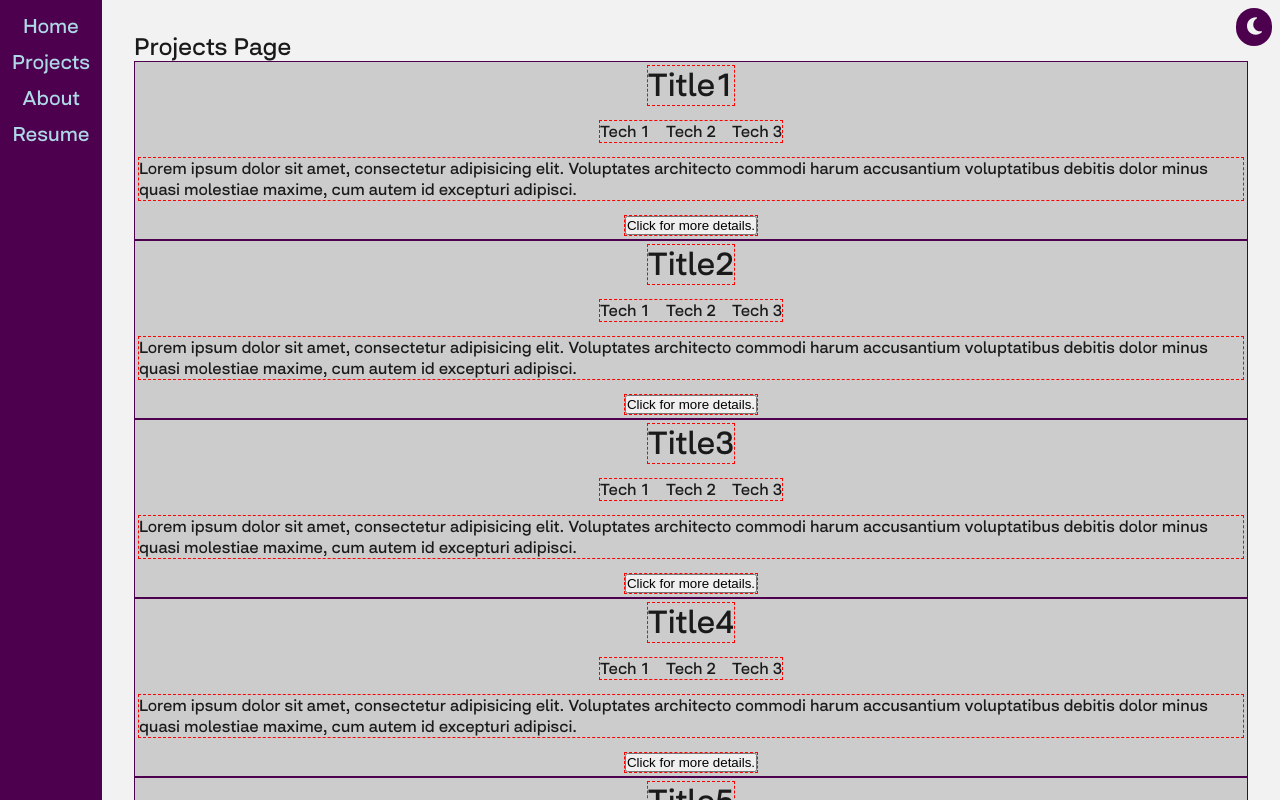
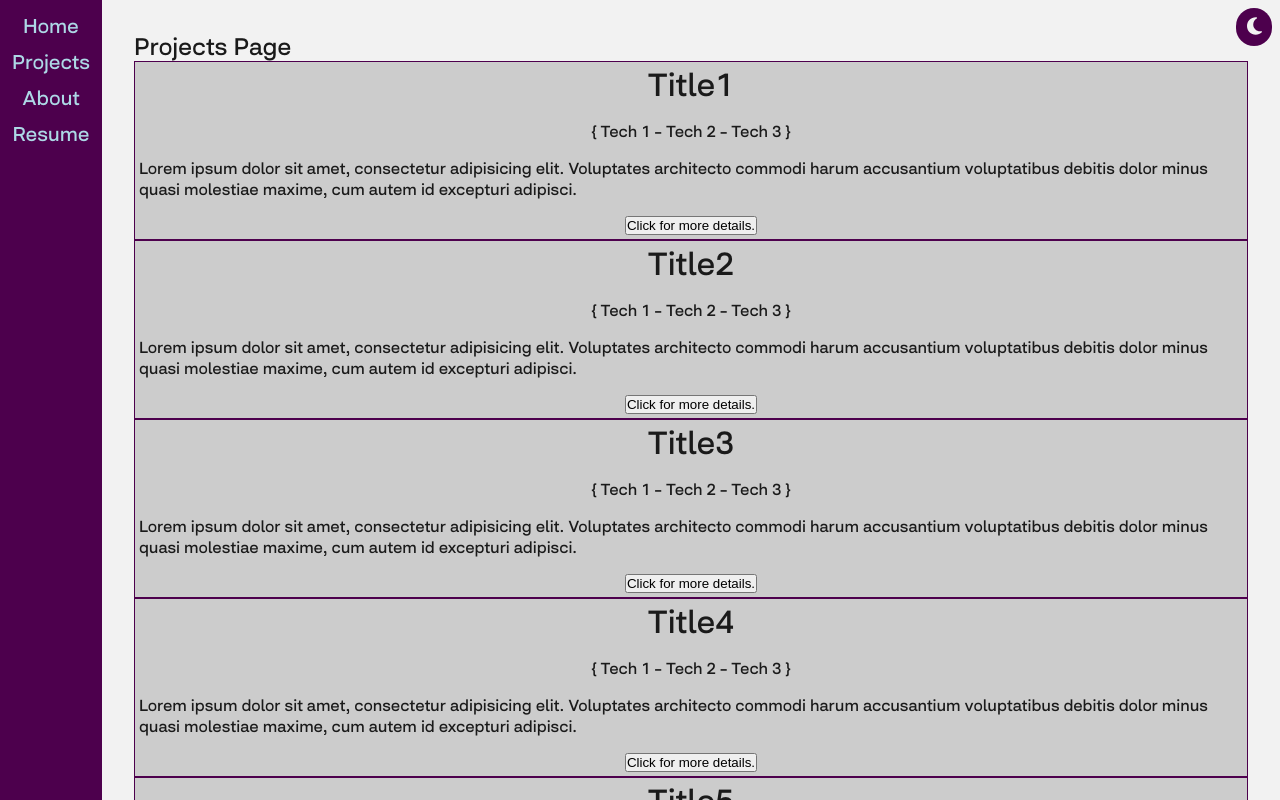
Before and after one commit to franco-ortega/portfolio-two, a Next.js app: page /projects in a window 1280 px wide. Shown: the top 800 px of the page. Built offline with nearby package versions, Linux system fonts and the light colour scheme.

Commit message:
format tech list

```diff
--- a/components/projects/Project.module.scss
+++ b/components/projects/Project.module.scss
@@ -4,7 +4,7 @@
   // max-width: 30rem;
   padding: 0.25rem;
   & > * {
-    outline: 1px dashed red;
+    // outline: 1px dashed red;
   }
 
   display: flex;
@@ -18,6 +18,18 @@
 
   ul {
     display: flex;
-    gap: 1rem;
+    gap: 0.25rem;
+  }
+
+  ul::before {
+    content: '{';
+  }
+
+  li + li::before {
+    content: '- ';
+  }
+
+  ul::after {
+    content: '}';
   }
 }
```
